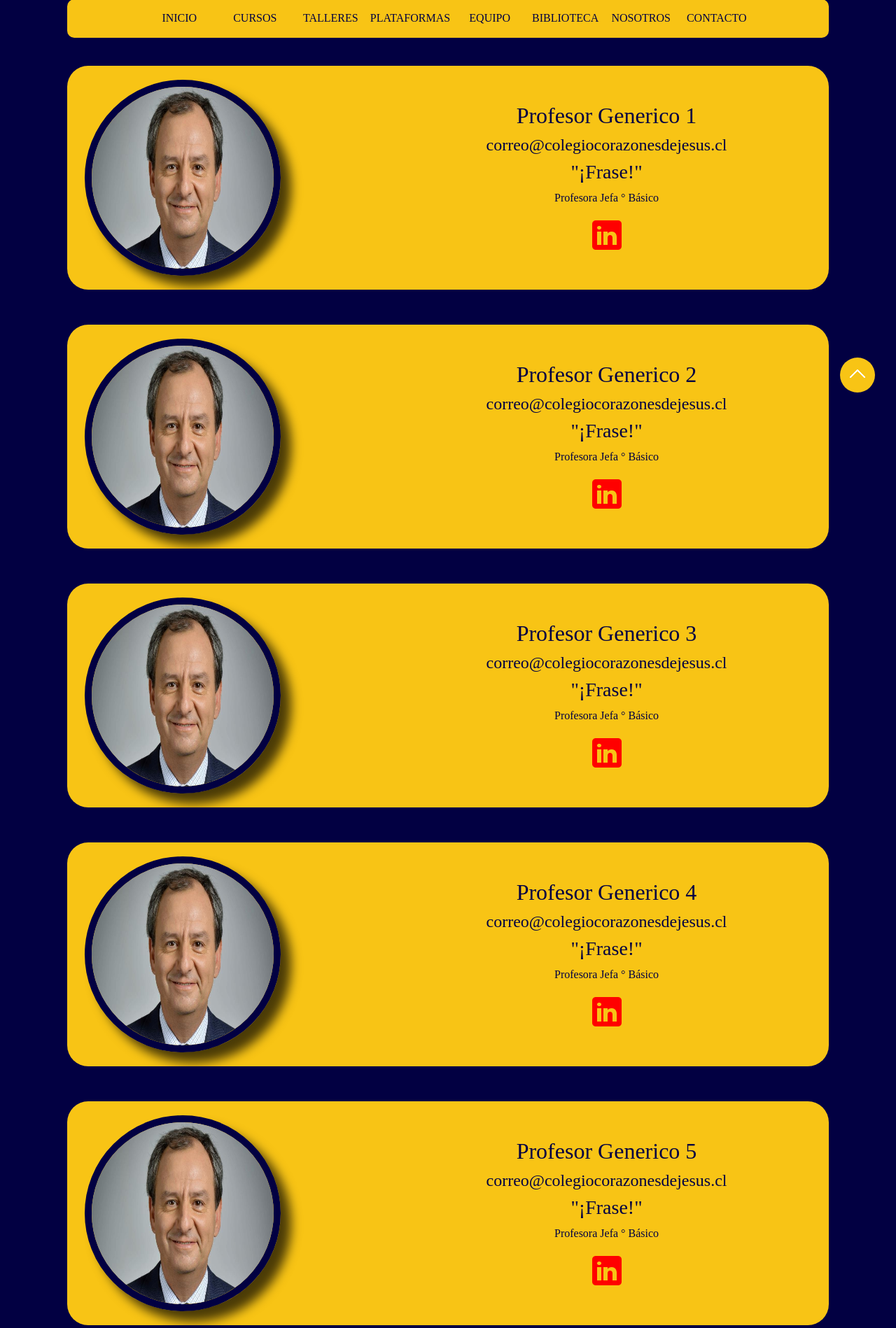
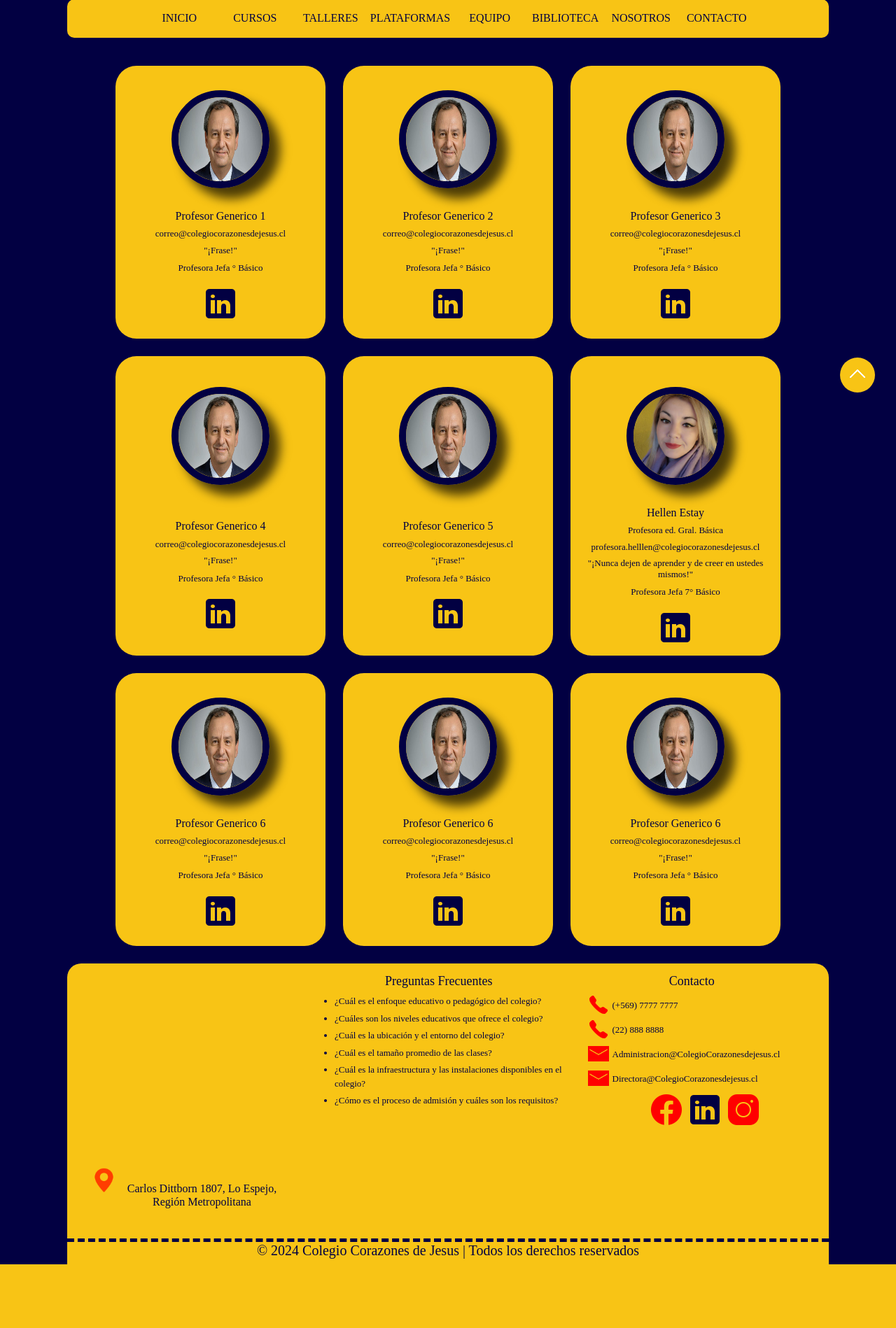
Before and after one commit to PedroOcaresEscobar/Colegiocorazonesdejesus, a PHP site: page /page/profesores.html in a window 1280 px wide. Shown: the part 174-2072 px from the top of the page at 70% size. After the commit the page ends 1981 px from the top, so only its background shows below. Run offline with PHP 8.4, Linux system fonts and the light colour scheme; a map, chart or similar area stays blank; some web fonts are replaced; grey boxes are pictures that could not be loaded.

Commit message:
card profesores

```diff
--- a/css/contacto.css
+++ b/css/contacto.css
@@ -1,27 +1,3 @@
-
-@media only screen and (max-width: 360px){
-
-}
-@media only screen and (max-width: 490px) {
-
-
-}
-@media only screen and (min-width: 491px) and (max-width: 664px) {
-
-}
-
-@media only screen and (min-width: 665px) and (max-width: 839px) {
-
-}
-
-@media only screen and (min-width: 840px) and (max-width: 972px) {
-
-}
-@media only screen and (min-width: 973px) and (max-width: 1200px) {
-
-}
-
-@media only screen and (min-width: 1201px) {
 
 .contactanosConten{
     width: 100%;
@@ -87,4 +63,32 @@ body{
 font-family: 'Poetsen One';
 color: #020042;
 }
+
+@media only screen and (max-width: 360px){
+
 }
+@media only screen and (max-width: 490px) {
+    .contactoPrimera{
+        display: grid;
+        grid-template-columns: 1fr;
+
+    }
+
+}
+@media only screen and (min-width: 491px) and (max-width: 664px) {
+
+}
+
+@media only screen and (min-width: 665px) and (max-width: 839px) {
+
+}
+
+@media only screen and (min-width: 840px) and (max-width: 972px) {
+
+}
+@media only screen and (min-width: 973px) and (max-width: 1200px) {
+
+}
+
+@media only screen and (min-width: 1201px) {
+}
--- a/css/main-profesores.css
+++ b/css/main-profesores.css
@@ -1,9 +1,80 @@
+.contenedordeContenedordeCard {
+    display: flex;
+    flex-wrap: wrap;
+    justify-content: center; /* centra los elementos horizontalmente */
+    gap:25px;
+    margin-left: auto;
+    margin-right: auto;
+    margin-top: 25px;
+}
+.primeras-card-img{
+    width: auto;
+    margin-left: auto;
+    margin-right: auto;
+    overflow: visible;
+}
+.primeras-card-img:hover{
+    transform: scale(1.1);
+    transition: transform 0.3s;
+}
+.primeras-card-img .perfil-profesor{
+    border-radius: 100%;
+
+    width: 140px;
+    height: 140px;
+
+}
+.contenedor-profesor-card{
+    display: grid;
+    grid-template-rows: 1fr 1fr;
+    justify-content: center;
+    align-items: center;
+    padding: 15px;
+
+    background-color: #f8c415;
+    border-radius: 30px;
+    width: 300px;
+
+}
+.primeras-card-profesor{
+    text-align: center;
+    color: #020042;
+}
+.primeras-card-profesor{
+    h2{
+        font-size: medium;
+    }
+    h4{
+        font-size: small;
+    }
+    h3{
+        font-size: small;
+    }
+    p{
+        font-size: small;
+
+    }
+
+}
+
+
+
+
+
+
+
+
+
 
 @media only screen and (max-width: 360px){
 
 }
 @media only screen and (max-width: 490px) {
+    .contenedor-profesor-card{
+        padding: 15px;
+        width: 90%;
 
+    }
 
 }
 @media only screen and (min-width: 491px) and (max-width: 664px) {
@@ -24,28 +95,4 @@
 @media only screen and (min-width: 1201px) {
 
 
-    .primeras-card-img .perfil-profesor{
-        border-radius: 100%;
-   margin-left: 25px;
-        width: 280px;
-        height: 280px;
-
-    }
-    .contenedor-profesor-card{
-        display: grid;
-        grid-template-columns: 1fr 3fr;
-        justify-content: center;
-        align-items: center;
-        gap: 100px;
-        margin-bottom: 25px;
-        margin-top: 25px;
-        background-color: #f8c415;
-        border-radius: 30px;
-        width: 100%;
-
-    }
-    .primeras-card-profesor{
-        text-align: center;
-        color: #020042;
-    }
 }
--- a/page/profesores.html
+++ b/page/profesores.html
@@ -122,6 +122,7 @@
 
 
     <main>
+        <section class="contenedordeContenedordeCard">
             <section class="contenedor-profesor-card">
 
                 <div class="primeras-card-img">
@@ -133,7 +134,7 @@
                     <h4>correo@colegiocorazonesdejesus.cl</h4>
                     <h3>"¡Frase!"</h3>
                     <p>Profesora Jefa ° Básico</p>
-                <a href=""><img src="../img/linke-icon.png" class="icong"></a>
+                    <a href=""><img src="../img/linnkedin-icon-blu.png" class="icong"></a>
                 </div>
 
             </section>
@@ -148,7 +149,7 @@
                     <h4>correo@colegiocorazonesdejesus.cl</h4>
                     <h3>"¡Frase!"</h3>
                     <p>Profesora Jefa ° Básico</p>
-                <a href=""><img src="../img/linke-icon.png" class="icong"></a>
+                    <a href=""><img src="../img/linnkedin-icon-blu.png" class="icong"></a>
                 </div>
 
             </section>
@@ -165,7 +166,7 @@
                     <h4>correo@colegiocorazonesdejesus.cl</h4>
                     <h3>"¡Frase!"</h3>
                     <p>Profesora Jefa ° Básico</p>
-                <a href=""><img src="../img/linke-icon.png" class="icong"></a>
+                    <a href=""><img src="../img/linnkedin-icon-blu.png" class="icong"></a>
                 </div>
 
             </section>
@@ -182,7 +183,7 @@
                     <h4>correo@colegiocorazonesdejesus.cl</h4>
                     <h3>"¡Frase!"</h3>
                     <p>Profesora Jefa ° Básico</p>
-                <a href=""><img src="../img/linke-icon.png" class="icong"></a>
+                    <a href=""><img src="../img/linnkedin-icon-blu.png" class="icong"></a>
                 </div>
 
             </section>
@@ -199,7 +200,7 @@
                     <h4>correo@colegiocorazonesdejesus.cl</h4>
                     <h3>"¡Frase!"</h3>
                     <p>Profesora Jefa ° Básico</p>
-                <a href=""><img src="../img/linke-icon.png" class="icong"></a>
+                    <a href=""><img src="../img/linnkedin-icon-blu.png" class="icong"></a>
                 </div>
 
             </section>
@@ -217,7 +218,7 @@
                     <h4>profesora.helllen@colegiocorazonesdejesus.cl</h4>
                     <h3>"¡Nunca dejen de aprender y de creer en ustedes mismos!"</h3>
                     <p>Profesora Jefa 7° Básico</p>
-                <a href=""><img src="../img/linke-icon.png" class="icong"></a>
+                    <a href=""><img src="../img/linnkedin-icon-blu.png" class="icong"></a>
                 </div>
 
             </section>
@@ -233,10 +234,42 @@
                     <h4>correo@colegiocorazonesdejesus.cl</h4>
                     <h3>"¡Frase!"</h3>
                     <p>Profesora Jefa ° Básico</p>
-                <a href=""><img src="../img/linke-icon.png" class="icong"></a>
+                    <a href=""><img src="../img/linnkedin-icon-blu.png" class="icong"></a>
                 </div>
 
             </section>
+            <section class="contenedor-profesor-card">
+
+                <div class="primeras-card-img">
+                    <img class="perfil-profesor" src="../img/profesor-generico.png" alt="">
+                </div>
+
+                <div class="primeras-card-profesor">
+                    <h2>Profesor Generico 6</h2>
+                    <h4>correo@colegiocorazonesdejesus.cl</h4>
+                    <h3>"¡Frase!"</h3>
+                    <p>Profesora Jefa ° Básico</p>
+                    <a href=""><img src="../img/linnkedin-icon-blu.png" class="icong"></a>
+                </div>
+
+            </section>
+            <section class="contenedor-profesor-card">
+
+                <div class="primeras-card-img">
+                    <img class="perfil-profesor" src="../img/profesor-generico.png" alt="">
+                </div>
+
+                <div class="primeras-card-profesor">
+                    <h2>Profesor Generico 6</h2>
+                    <h4>correo@colegiocorazonesdejesus.cl</h4>
+                    <h3>"¡Frase!"</h3>
+                    <p>Profesora Jefa ° Básico</p>
+                    <a href=""><img src="../img/linnkedin-icon-blu.png" class="icong"></a>
+                </div>
+
+            </section>
+        </section>
+
     </main>
 
 
@@ -274,7 +307,7 @@
                     <li><img src="../img/mail-icon.png" class="icon">Directora@ColegioCorazonesdejesus.cl</li>
                     <li class="rrss"
                             ><a href="https://web.facebook.com/corazones.d.jesus"><img src="../img/fb-icon.png" class="icong"></a>
-                            <a href=""><img src="../img/linke-icon.png" class="icong"></a>
+                            <a href=""><img src="../img/linnkedin-icon-blu.png" class="icong"></a>
                             <a href="https://www.instagram.com/colegiocorazonesdejesus/?hl=es"><img src="../img/ins-icon.png" class="icong"></a>
 
 
```
Also changed, not shown: img/linnkedin-icon-blu.png (added). Lines whose indentation alone changed are shown as unchanged.
